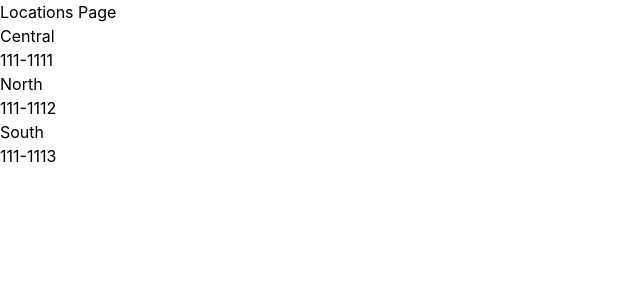
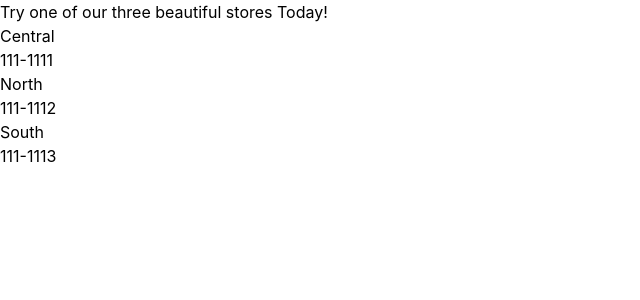
Before and after one commit to Benjiwildcat/petes-uh, a React (Create React App) app: page /locations in a window 1280 px wide. Shown: the top 300 px of the page, without its empty margins (0-640 px from the left). Built offline with nearby package versions, Linux system fonts and the light colour scheme.

Commit message:
giving pages context

```diff
--- a/src/components/pages/Locations/index.jsx
+++ b/src/components/pages/Locations/index.jsx
@@ -3,7 +3,7 @@ import React from "react";
 function Locations() {
   return (
     <div>
-      <h1>Locations Page</h1>
+      <h1>Try one of our three beautiful stores Today!</h1>
 
       <p>Central</p>
       <text>111-1111</text>
```
